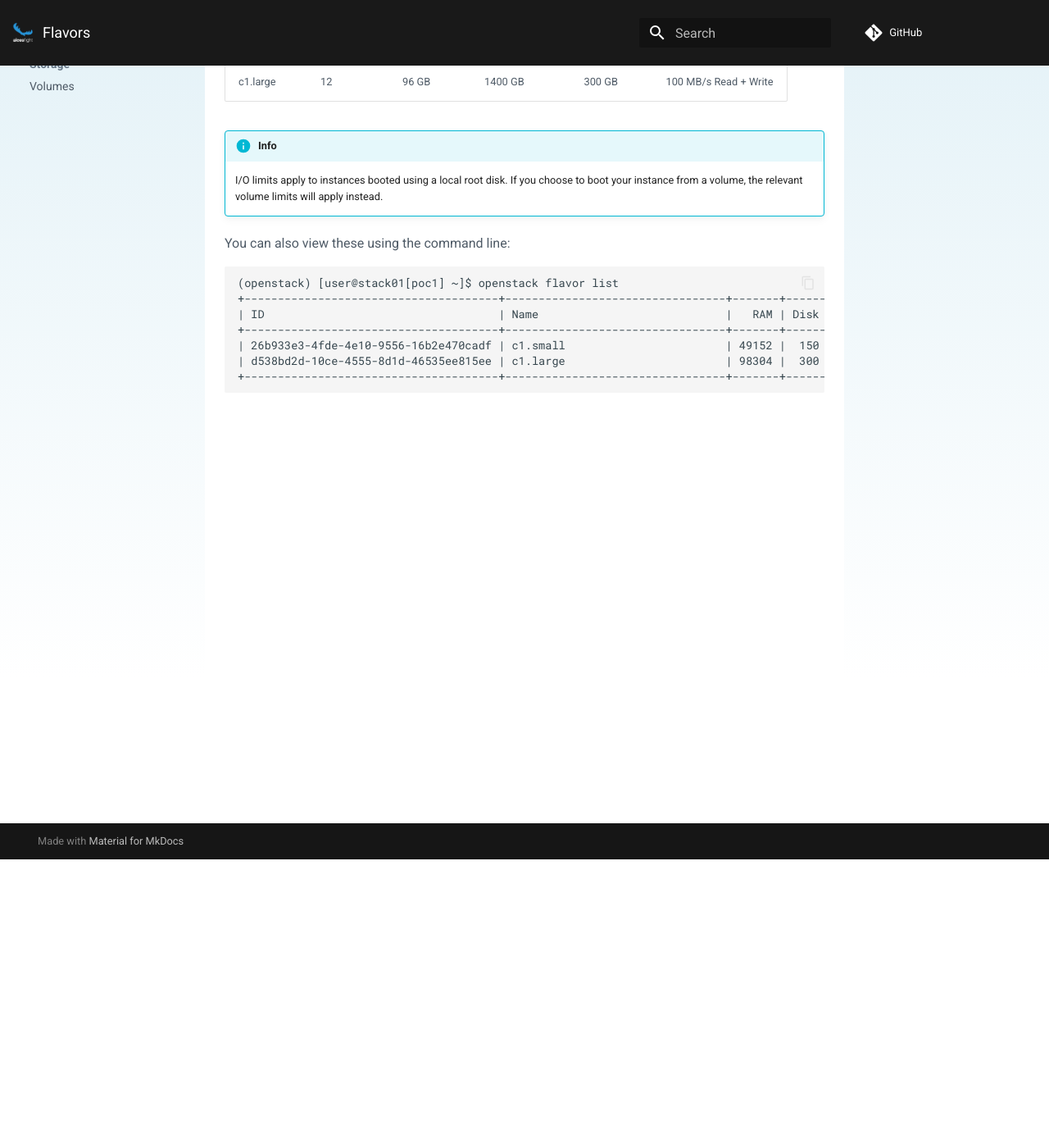
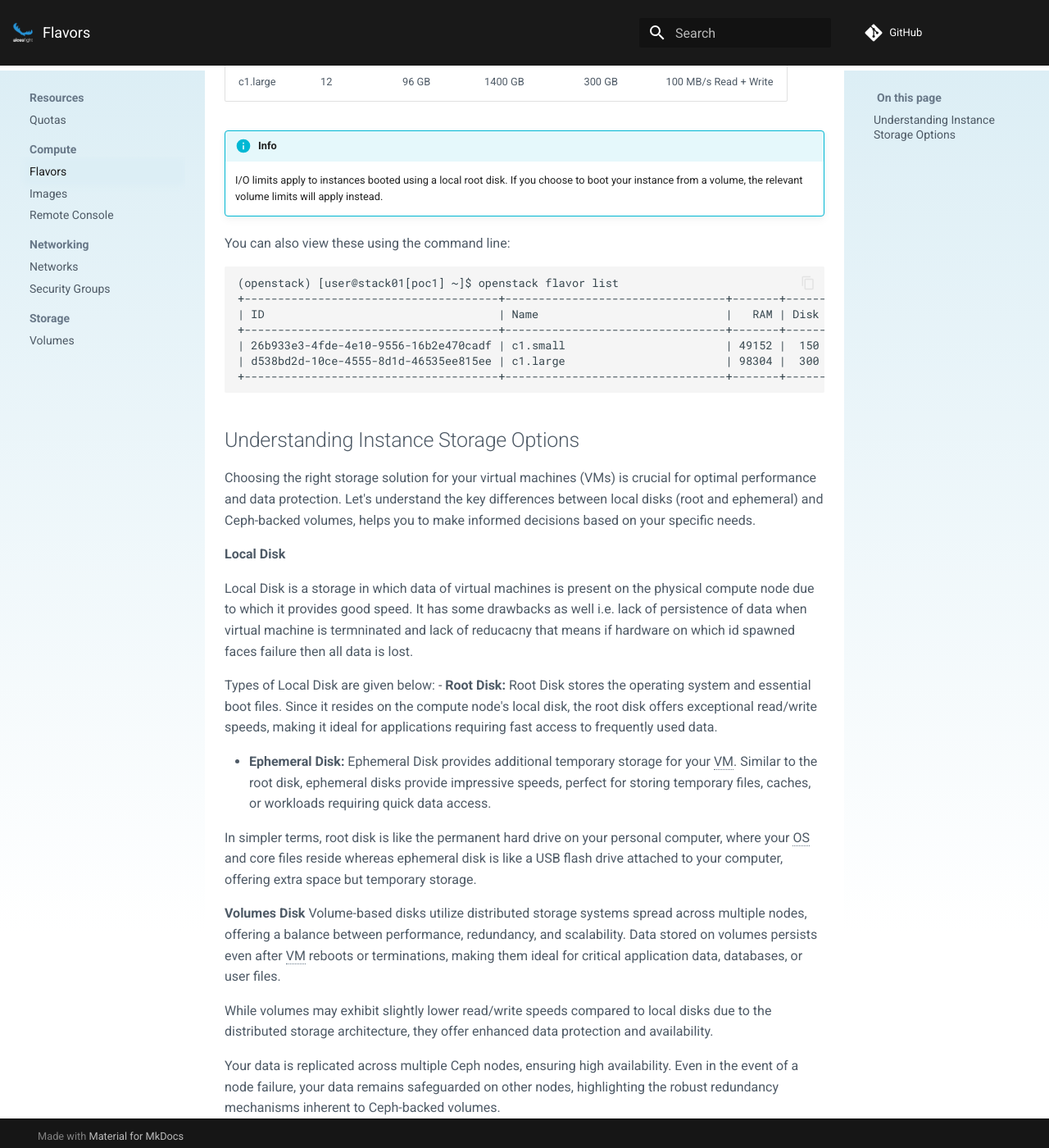
Before and after one commit to alces-software/alces-cloud-docs, an MkDocs documentation site: the page built from docs/docs/compute/flavors.md, in a window 1280 px wide and 1400 px high, scrolled down 352 px. Shown: the whole window at 82% size. Built offline with MkDocs 1.6.1 and Material for MkDocs 9.7.7, drawn with Linux system fonts in a browser that asks for light colours; comment, search, counter and statistics services are not loaded; the version menu is left out.

Commit message:
Added docs for disk types of instances.

````diff
--- a/docs/docs/compute/flavors.md
+++ b/docs/docs/compute/flavors.md
@@ -22,3 +22,25 @@ You can also view these using the command line:
 | d538bd2d-10ce-4555-8d1d-46535ee815ee | c1.large                        | 98304 |  300 |      1400 |    12 | False     |
 +--------------------------------------+---------------------------------+-------+------+-----------+-------+-----------+
 ```
+
+## Understanding Instance Storage Options
+
+Choosing the right storage solution for your virtual machines (VMs) is crucial for optimal performance and data protection. Let's understand the key differences between local disks (root and ephemeral) and Ceph-backed volumes, helps you to make informed decisions based on your specific needs.
+
+**Local Disk**
+
+Local Disk is a storage in which data of virtual machines is present on the physical compute node due to which it provides good speed. It has some drawbacks as well i.e. lack of persistence of data when virtual machine is termninated and lack of reducacny that means if hardware on which id spawned faces failure then all data is lost.
+
+Types of Local Disk are given below:
+- **Root Disk:** Root Disk stores the operating system and essential boot files. Since it resides on the compute node's local disk, the root disk offers exceptional read/write speeds, making it ideal for applications requiring fast access to frequently used data.
+
+- **Ephemeral Disk:** Ephemeral Disk provides additional temporary storage for your VM. Similar to the root disk, ephemeral disks provide impressive speeds, perfect for storing temporary files, caches, or workloads requiring quick data access.
+
+In simpler terms, root disk is like the permanent hard drive on your personal computer, where your OS and core files reside whereas ephemeral disk is like a USB flash drive attached to your computer, offering extra space but temporary storage.
+
+**Volumes Disk**
+Volume-based disks utilize distributed storage systems spread across multiple nodes, offering a balance between performance, redundancy, and scalability. Data stored on volumes persists even after VM reboots or terminations, making them ideal for critical application data, databases, or user files.
+
+While volumes may exhibit slightly lower read/write speeds compared to local disks due to the distributed storage architecture, they offer enhanced data protection and availability.
+
+Your data is replicated across multiple Ceph nodes, ensuring high availability. Even in the event of a node failure, your data remains safeguarded on other nodes, highlighting the robust redundancy mechanisms inherent to Ceph-backed volumes.
````
